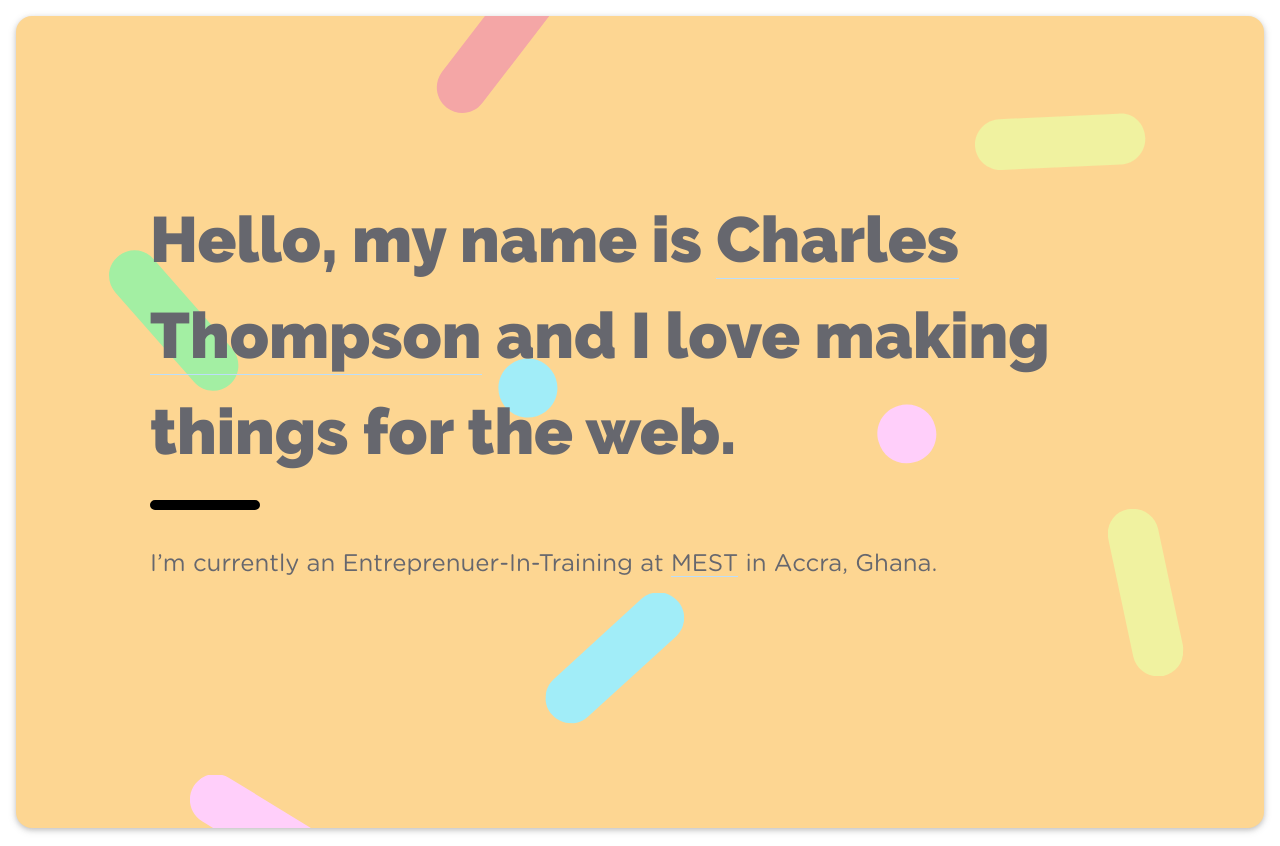
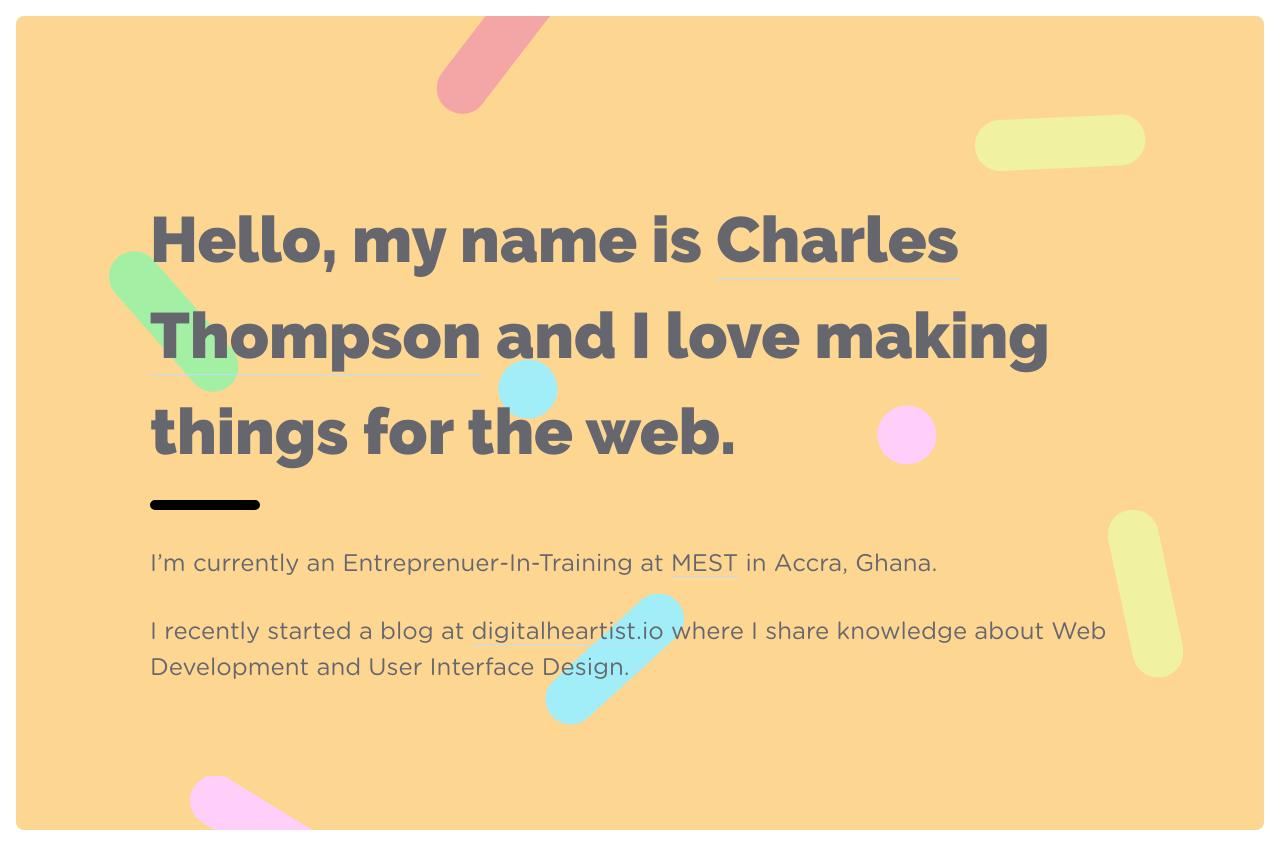
Before and after one commit to cpkthompson/cpkthompson.github.io, a Django app: page / in a window 1280 px wide. Run offline with Django 3.2, Linux system fonts and the light colour scheme; some libraries are stand-ins or nearby versions.

Commit message:
Digital Heartist addition

```diff
--- a/frontend/templates/frontend/index.html
+++ b/frontend/templates/frontend/index.html
@@ -3,7 +3,7 @@
 {% load comments %}
 {% load comments_xtd %}
 {% block content %}
-    <header class="w3-padding-large w3-padding-64 bgimg w3-border-black w3-card-2 w3-margin w3-round-xlarge w3-display-container">
+    <header class="w3-padding-large w3-padding-64 bgimg w3-border-black w3-border-none w3-margin w3-round-large w3-display-container">
         <br>
         <br>
         <div class="w3-content w3-padding-64">
@@ -16,6 +16,8 @@
             </div>
             <hr style="width:100px;border:5px solid black;padding: 0px" class="w3-round-large">
             <div class="w3-xlarge w3-padding-16">I’m currently an Entreprenuer-In-Training at <a href="http://meltwater.org/">MEST</a> in Accra, Ghana.
+            </div>
+            <div class="w3-xlarge w3-padding-16">I recently started a blog at <a href="https://cpkthompson.github.io">digitalheartist.io</a> where I share knowledge about Web Development and User Interface Design.
             </div>
         </div>
     </header>
```
